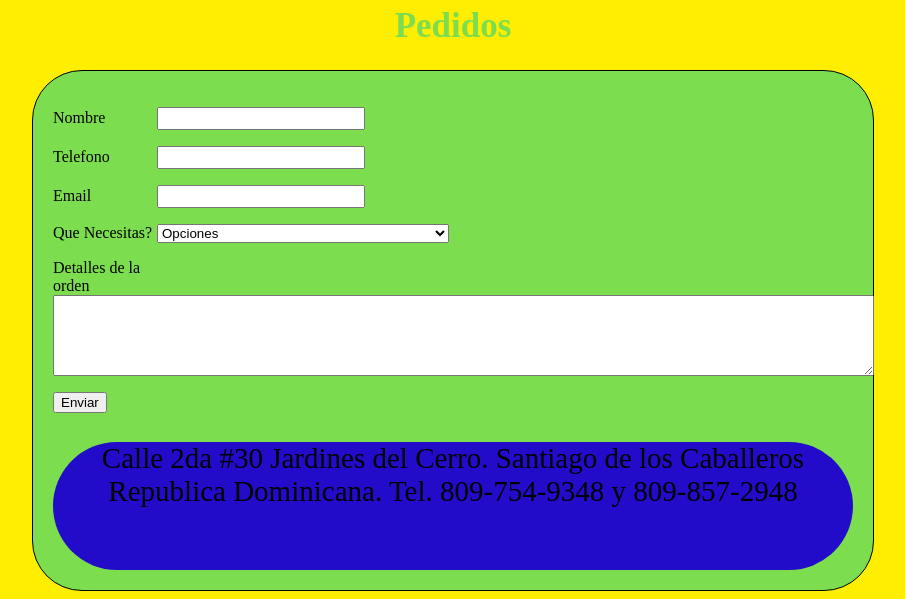
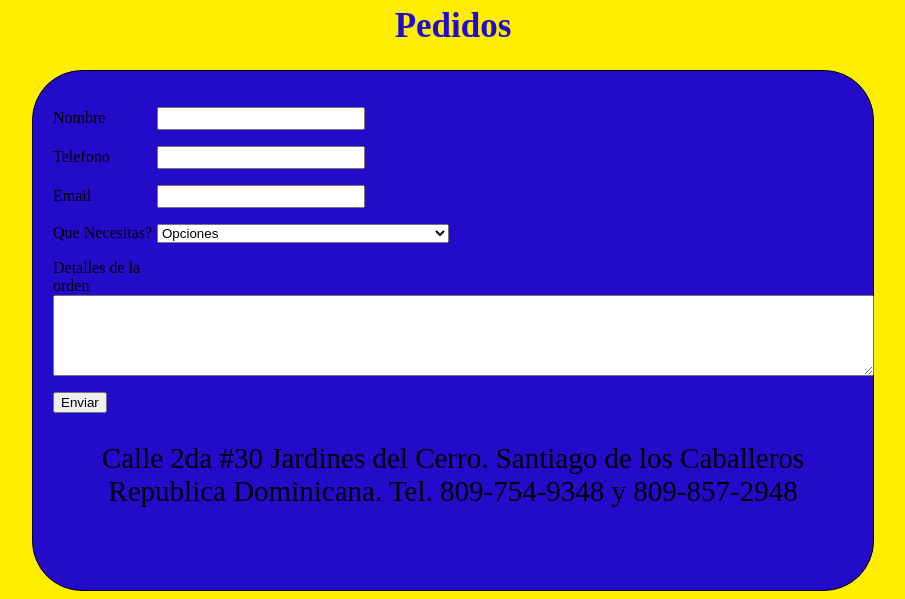
Before and after one commit to maurodh/proyecto-final, a website: page public_html/formularioregistro.html in a window 1280 px wide. Shown: the part 357-956 px from the top of the page, without its empty margins (187-1092 px from the left). Drawn offline with Linux system fonts and the light colour scheme.

Commit message:
arreglando formulario

```diff
--- a/public_html/estilos/estilos index.css
+++ b/public_html/estilos/estilos index.css
@@ -67,3 +67,13 @@ a:active {
 a:visited {
     color:yellowgreen
 }
+
+form{
+    width:800px;
+    background: #220cc9;
+    padding: 2px;
+    margin:  0 auto;
+    border: 1px solid black;
+     border-radius: 50px;
+
+}
--- a/public_html/estilos/estilosform.css
+++ b/public_html/estilos/estilosform.css
@@ -9,7 +9,7 @@ and open the template in the editor.
 */
 form{
     width:800px;
-    background: #7cdd4f;
+    background: #220cc9;
     padding: 20px;
     margin:  0 auto;
     border: 1px solid black;
@@ -42,5 +42,7 @@ h1 {
     font-family: branding medium;
     font-size: 35px;
     text-align: center;
-    color: #7cdd4f;
+    color:   #220cc9;
+
+
 }
```
